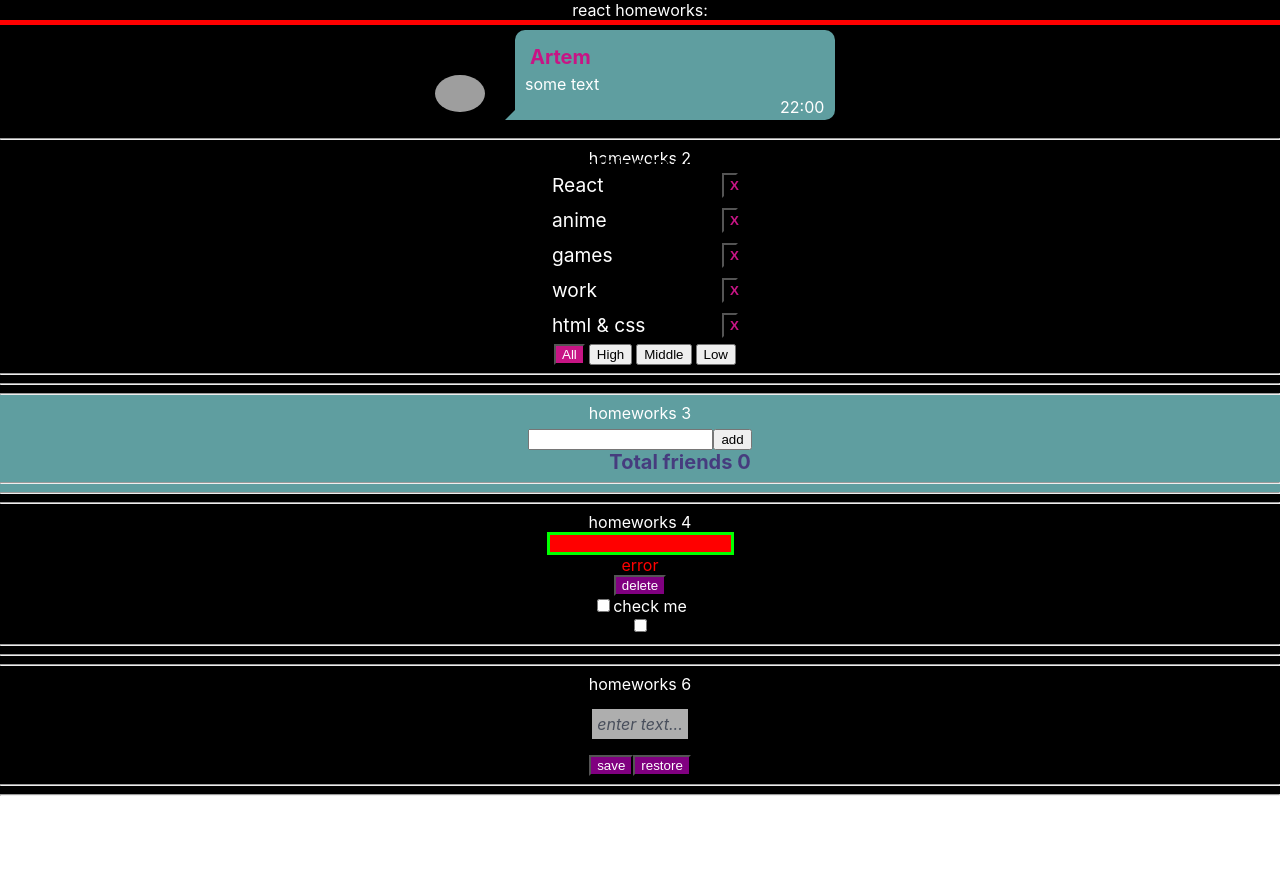
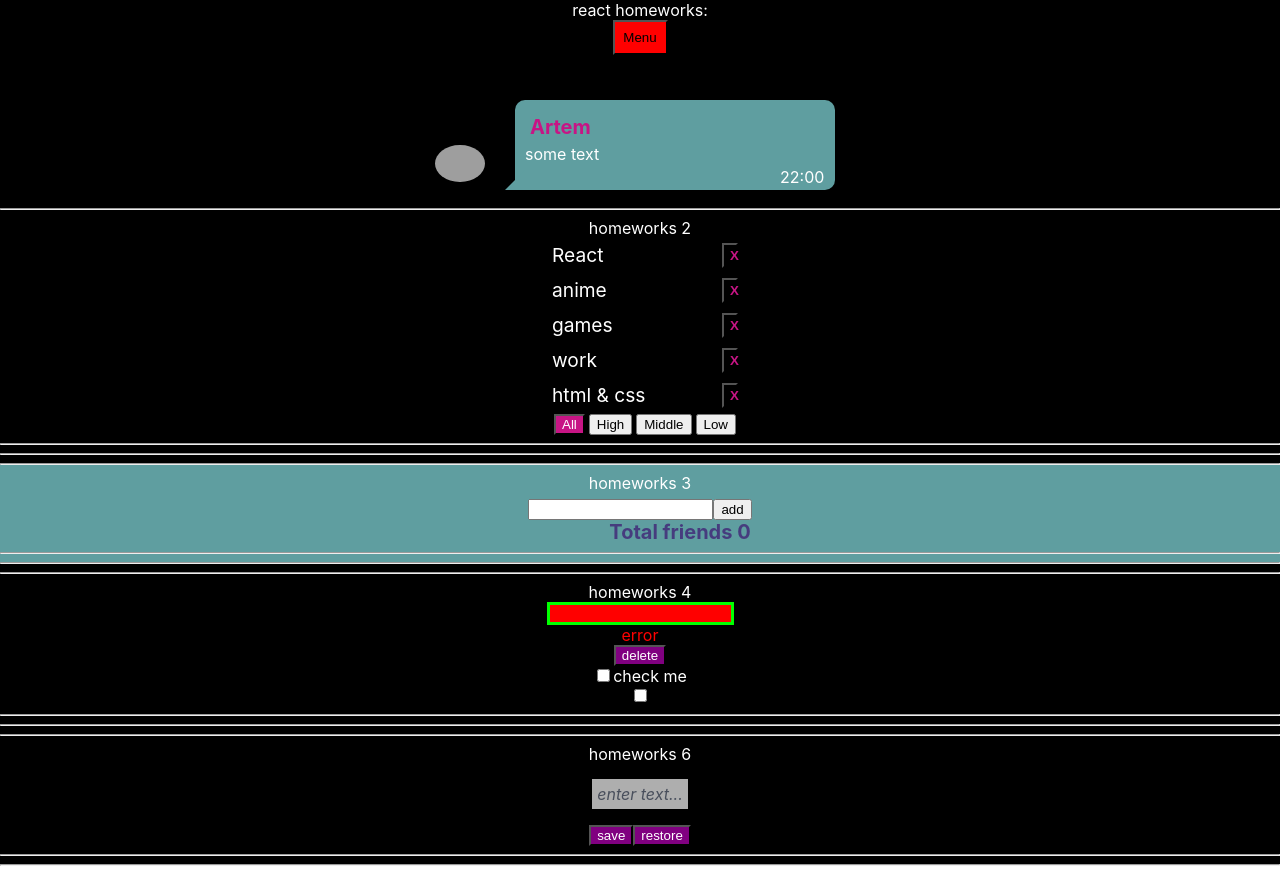
Before and after one commit to rdnk84/react-HW-simpleTasks, a React (Create React App) app: page /#/pre-junior in a window 1280 px wide. Before the commit the page ends 804 px from the top, so only its background shows below. Built offline with nearby package versions, Linux system fonts and the light colour scheme; grey boxes are pictures that could not be loaded.

Commit message:
css updated for HW5

```diff
--- a/src/p2-homeworks/h5/Header.tsx
+++ b/src/p2-homeworks/h5/Header.tsx
@@ -18,7 +18,7 @@ function Header() {
                 <div className={s.item}><NavLink to={"/blabla"} activeClassName={s.active}>nothing to see</NavLink></div>
                 {/*add NavLinks*/}
             </div>
-            <div onClick={onPanelClick} className={s.panelToClick}> <a href=""></a> </div>
+            <button onClick={onPanelClick} className={s.panelToClick}> Menu </button>
         </div>
 
     );
--- a/src/p2-homeworks/h5/pages/pages.module.css
+++ b/src/p2-homeworks/h5/pages/pages.module.css
@@ -13,34 +13,33 @@
     position: relative;
     display: flex;
     justify-content: center;
+    min-height: 70px;
 }
 
 .panelToClick {
-    width: 100%;
-    height: 5px;
+    width: 55px;
+    height: 35px;
     background-color: red;
     position: absolute;
     top: 0;
-
+    display: block;
+}
+.itemsWrapperShow, .itemsWrapperHidden {
+    display: flex;
+    justify-content: space-evenly;
+    background-color: white;
+    width: 100%;
+    transition: 0.8s;
 }
 
 .itemsWrapperShow {
-    display: flex;
-    justify-content: space-evenly;
-    /*text-align: center;*/
     height: 100px;
-    /*border: 2px solid orangered;*/
-    background-color: white;
-    width: 100%;
     transform: translate(0, 0);
-    transition: 0.8s;
 }
 
 .itemsWrapperHidden {
-    /*display: none;*/
-    /*transform: translate(0, -100px);*/
+    transform: translate(0, -100px);
     height: 0;
-    transition: 0.8s;
 }
 
 .item a {
```
